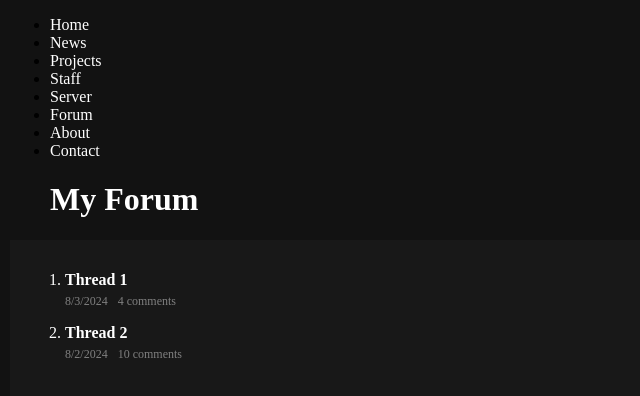
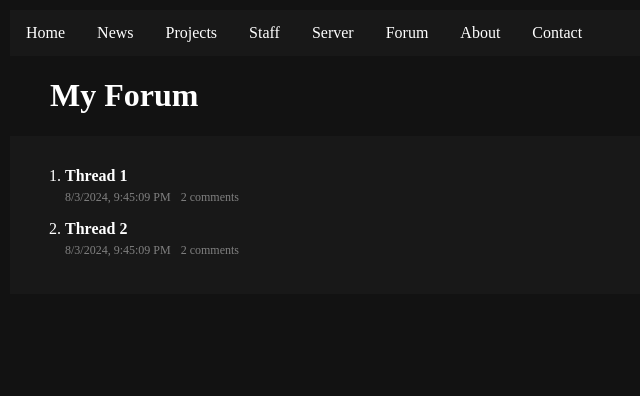
Before and after one commit to Dareto-Dream/BloodDemons-Website, a plain HTML site: page Forums/forum.html in a window 1280 px wide. Shown: the whole page, without its empty margins (0-640 px from the left). Drawn offline with Linux system fonts and the light colour scheme.

Commit message:
forum beta
forum is made and can have comments added to basis posts; hazardous version no security prone to compromise.

```diff
--- a/Forums/data.js
+++ b/Forums/data.js
@@ -0,0 +1,49 @@
+var threads = [
+	{
+		id: 1,
+		title: "Thread 1",
+		author: "Aaron",
+		date: Date.now(),
+		content: "Thread content",
+		comments: [
+			{
+				author: "Jack",
+				date: Date.now(),
+				content: "Hey there"
+			},
+			{
+				author: "Arthur",
+				date: Date.now(),
+				content: "Hey to you too"
+			}
+		]
+	},
+	{
+		id: 2,
+		title: "Thread 2",
+		author: "Aaron",
+		date: Date.now(),
+		content: "Thread content",
+		comments: [
+			{
+				author: "Jack",
+				date: Date.now(),
+				content: "Hey there"
+			},
+			{
+				author: "Arthur",
+				date: Date.now(),
+				content: "Hey to you too"
+			}
+		]
+	}
+]
+
+
+var threads;
+if (localStorage && localStorage.getItem('threads')) {
+	threads = JSON.parse(localStorage.getItem('threads'));
+} else {
+	threads = defaultThreads;
+	localStorage.setItem('threads', JSON.stringify(defaultThreads));
+}
--- a/Forums/forum.html
+++ b/Forums/forum.html
@@ -2,14 +2,14 @@
 
 <html>
 	<head>
-		<title>Blood Demons | Home</title>
+		<title>Blood Demons | Forums</title>
 
 		<meta name="description" content="a small website for a small creator">
 		<meta name="keywords" content="Daretodream DareTo Dream Dare Dream  dareto0ream Youtube Discord DiscordServer URL Forum">
 
-		<link rel="website icon" type="png" href="Files/Images/favicon.png">
+		<link rel="website icon" type="png" href="..\Files\Images\favicon.png">
 
-		<link rel="stylesheet" href="Files/Forums\forumStyles.css">
+		<link rel="stylesheet" href="..\Files\forumStyles.css">
 	</head>
 
 	<body>
@@ -21,7 +21,7 @@
 			<li><a href="..\status.html">Server</a></li>
 			<li><a href="..\Forums\forum.html">Forum</a></li>
 			<li><a href="..\about.html">About</a></li>
-			<li><a href="contact.html">Contact</a></li>
+			<li><a href="..\contact.html">Contact</a></li>
 		</ul>
 
 		<!--- end of default code --->
@@ -34,40 +34,36 @@
 		</div>
 		<div class="main">
 			<ol>
+			</ol>
+		</div>
+
+		<!--- Forum filler scripts --->
+
+		<script src="data.js"></script>
+		<script>
+			console.log(threads);
+			var container = document.querySelector('ol');
+			for (let thread of threads) {
+				var html = `
 				<li class="row">
-				<a href="/item">
+					<a href="thread.html?id=${thread.id}">
 						<h4 class="title">
-						Thread 1
+							${thread.title}
 						</h4>
-
 						<div class="bottom">
 							<p class="timestamp">
-							8/3/2024
+								${new Date(thread.date).toLocaleString()}
 							</p>
 							<p class="comment-count">
-							4 comments
+								${thread.comments.length} comments
 							</p>
 						</div>
 					</a>
 				</li>
-			<li class="row">
-				<a href="/item">
-					<h4 class="title">
-						Thread 2
-					</h4>
-
-					<div class="bottom">
-						<p class="timestamp">
-							8/2/2024
-						</p>
-						<p class="comment-count">
-							10 comments
-						</p>
-					</div>
-				</a>
-			</li>
-		</ol>
-		</div>
+				`
+				container.insertAdjacentHTML('beforeend', html);
+			}
+		</script>
 		<style>
 			body {
 				margin: 10px;
```
Also changed, not shown: Forums/thread.html (+55 -12 lines). Lines whose indentation alone changed are shown as unchanged.
